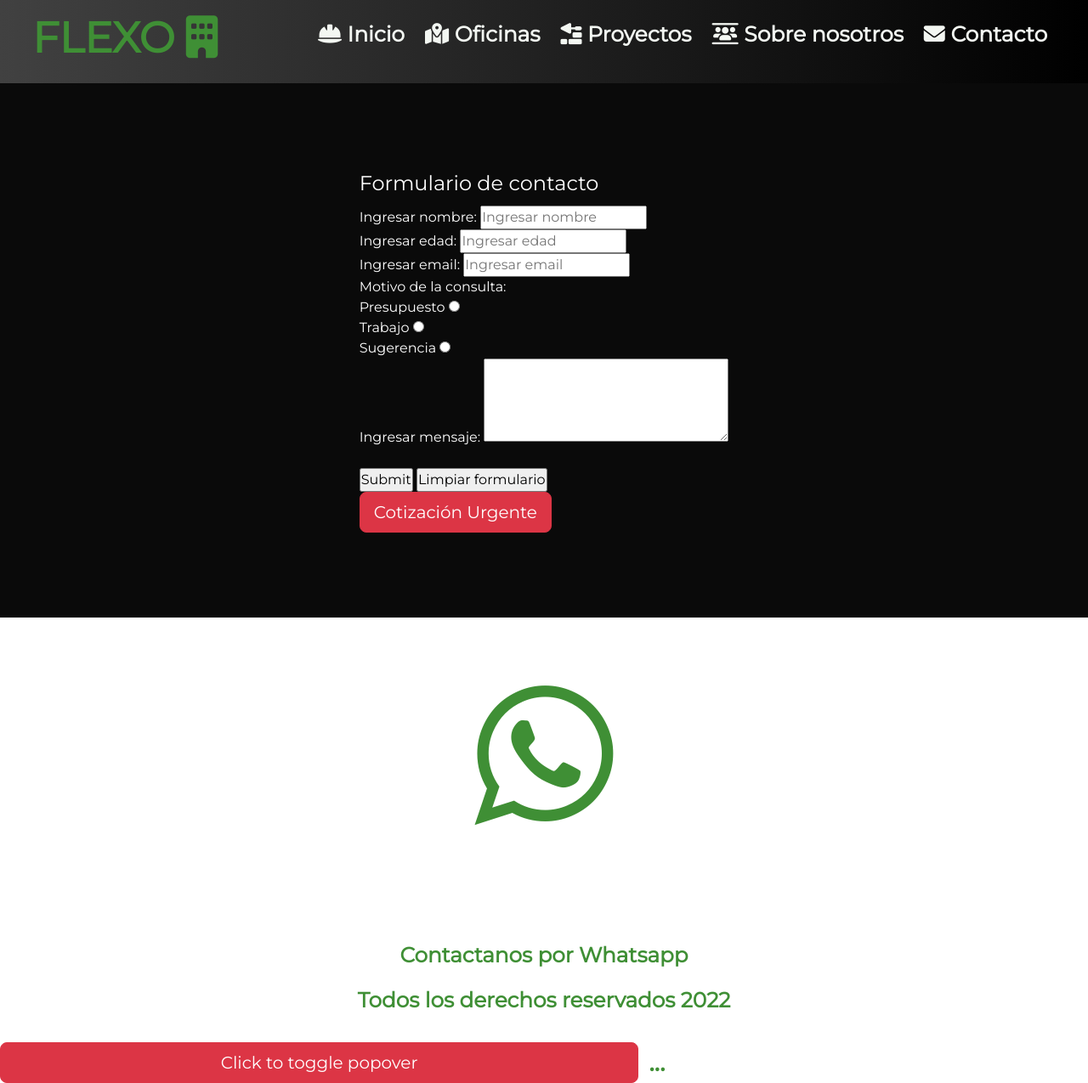
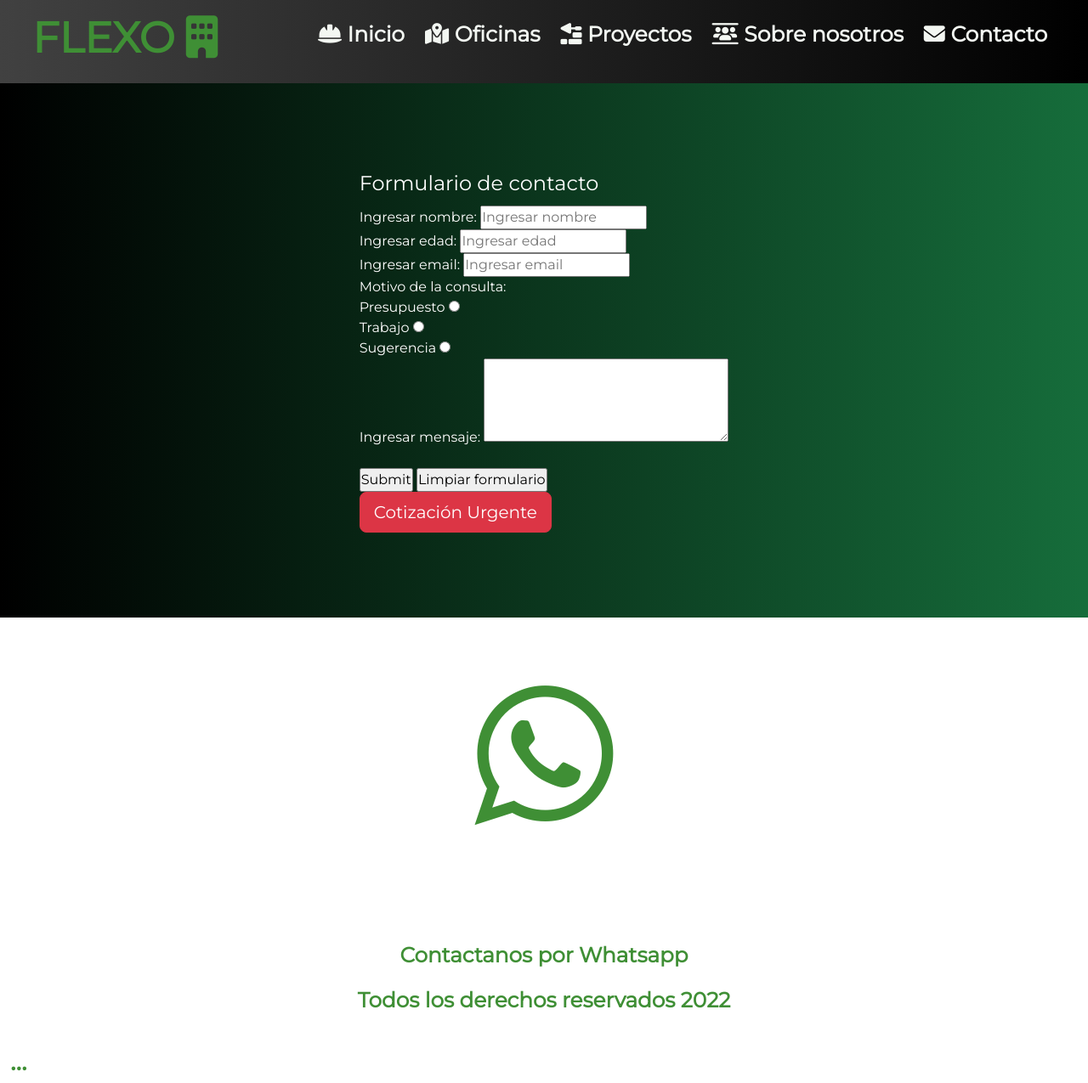
Before and after one commit to paul-enrique/desafiogithub, a plain HTML site: page pages/contacto.html in a window 1280 px wide. Shown: the whole page at 85% size. Drawn offline with nearby package versions, Linux system fonts and the light colour scheme.

Commit message:
Gradients Backgrounds

```diff
--- a/css/style.css
+++ b/css/style.css
@@ -76,7 +76,7 @@ nav a{
 
 /* main */
 main{
-    background: rgb(10, 10, 10);
+    background: linear-gradient(to right, #000000 0%, #166d3b 100%);
     background: radial-gradient(left, rgba(124, 122, 122, 0.182) 1%, rgb(0, 0, 0) 95%);
 }
 
--- a/pages/contacto.html
+++ b/pages/contacto.html
@@ -81,7 +81,7 @@
                 </form>
             </div>
         </main>
-         <button type="button" class="btn btn-lg btn-danger" data-bs-toggle="popover" data-bs-title="Popover title" data-bs-content="And here's some amazing content. It's very engaging. Right?">Click to toggle popover</button>
+
         <footer class="footerGrid">
 
             <div class="whatsapp">
```
